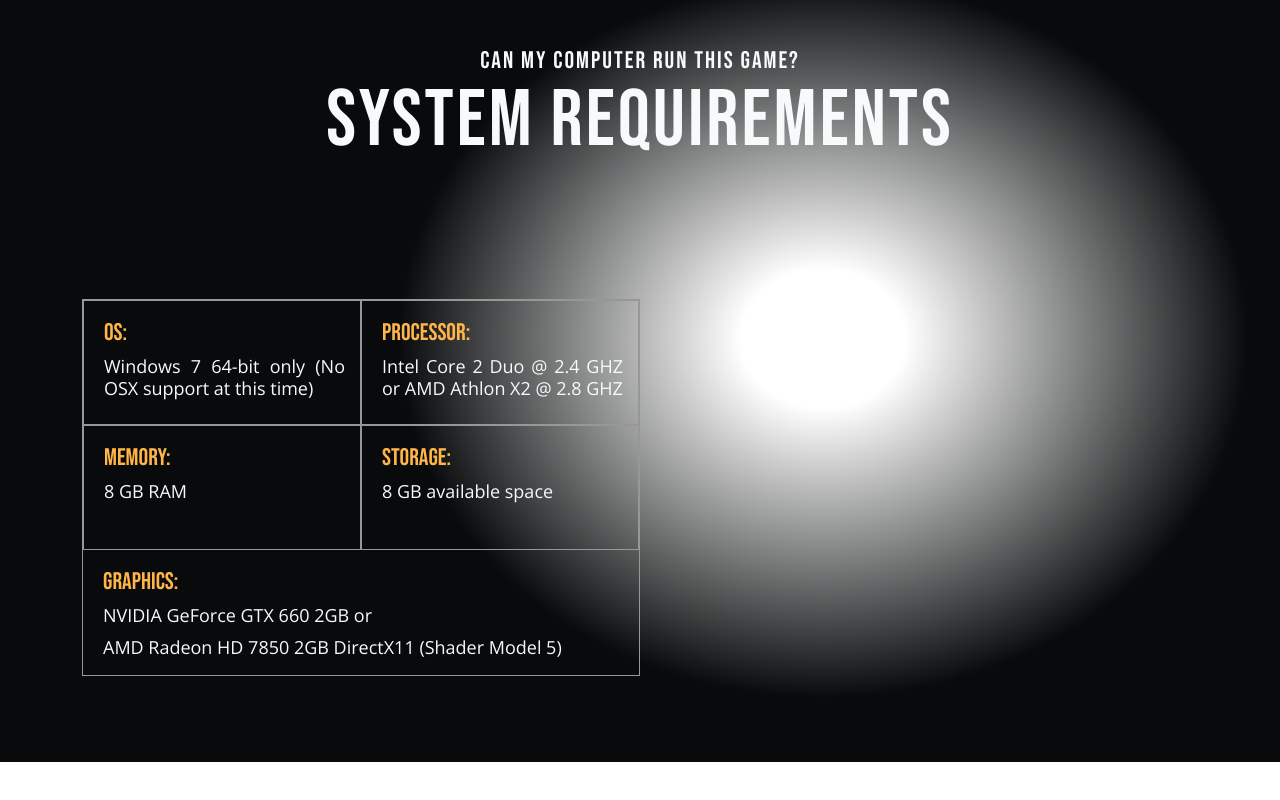
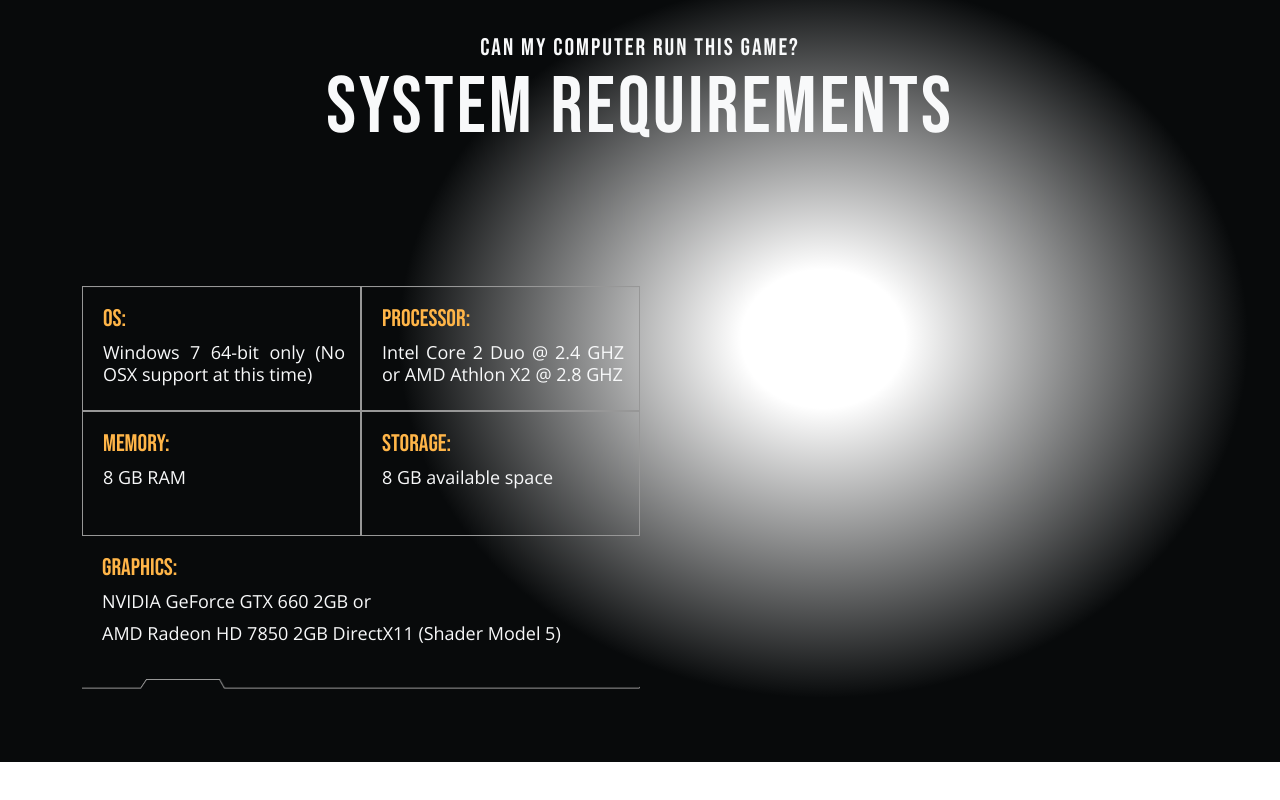
Before and after one commit to skmm6/games_sos, a plain HTML site: page index.html in a window 1280 px wide. Shown: the part 2442-3242 px from the top of the page. Drawn offline with nearby package versions, Linux system fonts and the light colour scheme.

Commit message:
commitnevveraddfull

```diff
--- a/index.html
+++ b/index.html
@@ -252,6 +252,7 @@
                             <h2>system requirements</h2>
                         </div>
                         <div class="sysreq-tables d-flex col-6 flex-column flex-grow-1 justify-content-center">
+                            <div class="sysreq-tables__inner">
                                 <div class="sysreq-tables__top d-flex flex-grow-1">
                                     <div class="d-flex flex-column sysreq-tables__items col-6">
                                         <p class="name sysreq-tables__item">OS:</p>
@@ -286,6 +287,8 @@
                                         <p class="sysreq-tables__item">AMD Radeon HD 7850 2GB DirectX11 (Shader Model 5) </p>
                                     </div>
                                 </div>
+                            </div>
+
 
                         </div>
                     </div>
--- a/style.scss
+++ b/style.scss
@@ -372,8 +372,11 @@ p {
         background-position: right;
         .sysreq-tables{
             margin-top: 130px;
-            border: 1px solid #979797;
-
+            background-image: url(../img/Vector_2.png);
+            background-repeat: no-repeat;
+            background-size: cover;
+            background-position: bottom;
+            .sysreq-tables__inner {
                 .sysreq-tables__top {
                     min-height: 125px;
                    .sysreq-tables__items{
@@ -399,7 +402,7 @@ p {
                 .sysreq-tables__bot {
                     min-height: 125px;
                     .sysreq-tables__items{
-                    padding: 15px 10px 0px 15px;
+                        padding: 15px 10px 40px 15px;
                         .sysreq-tables__item {
                             padding: 5px;
                             margin: 0;
@@ -407,4 +410,7 @@ p {
                     }
                 }
             }
+
+
         }
+    }
```
Also changed, not shown: dist/style.css, img/Vector_2.png (added). Lines whose indentation alone changed are shown as unchanged.
